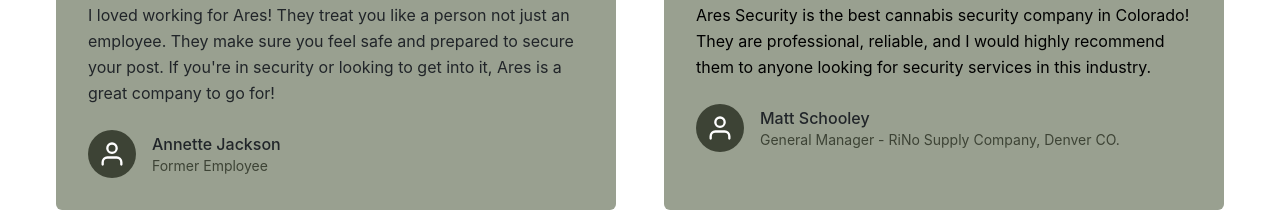
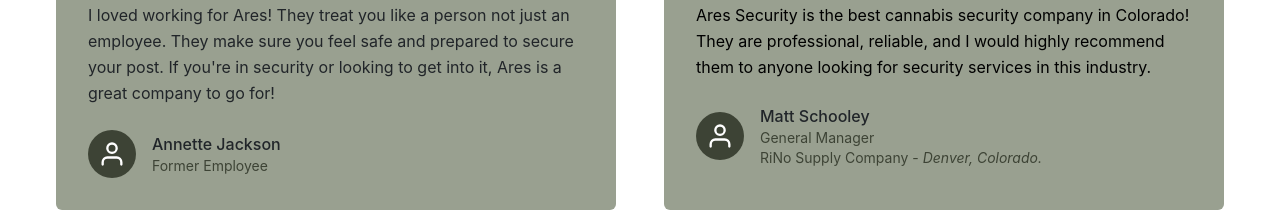
Before and after one commit to dustinapodaca/aresSecuritySPA, a React (Create React App) app: page / in a window 1280 px wide. Shown: the part 2680-2898 px from the top of the page. Built offline with nearby package versions, Linux system fonts and the light colour scheme; no server answers; the HTML template or start-up script is replaced by a standard one; what mailgun.js would draw is missing.

Commit message:
cleaned verbage

```diff
--- a/src/components/Testimonials.js
+++ b/src/components/Testimonials.js
@@ -42,7 +42,8 @@
                   </div>
                   <span className="flex-grow flex flex-col pl-4">
                     <span className="title-font font-medium text-gray-900">Matt Schooley</span>
-                    <span className="text-odgreen text-sm">General Manager - RiNo Supply Company, Denver CO.</span>
+                    <span className="text-odgreen text-sm">General Manager</span>
+                    <span className="text-odgreen text-sm">RiNo Supply Company - <em>Denver, Colorado.</em></span>
                   </span>
                 </div>
               </div>
```
